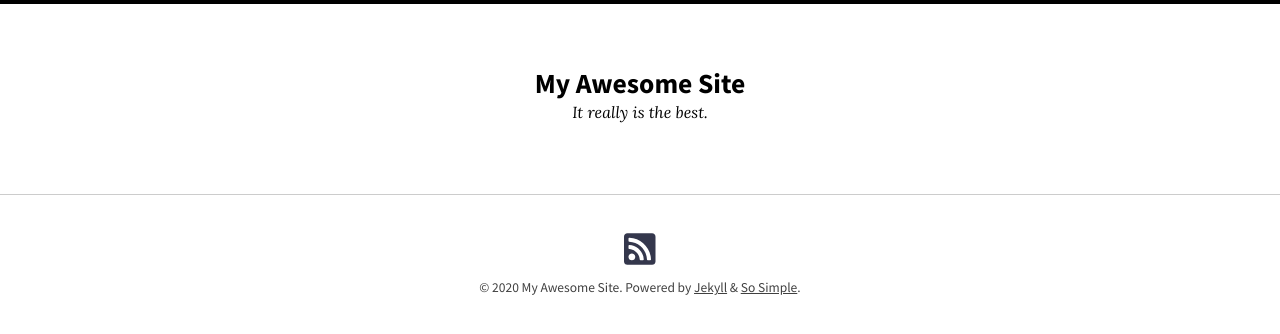
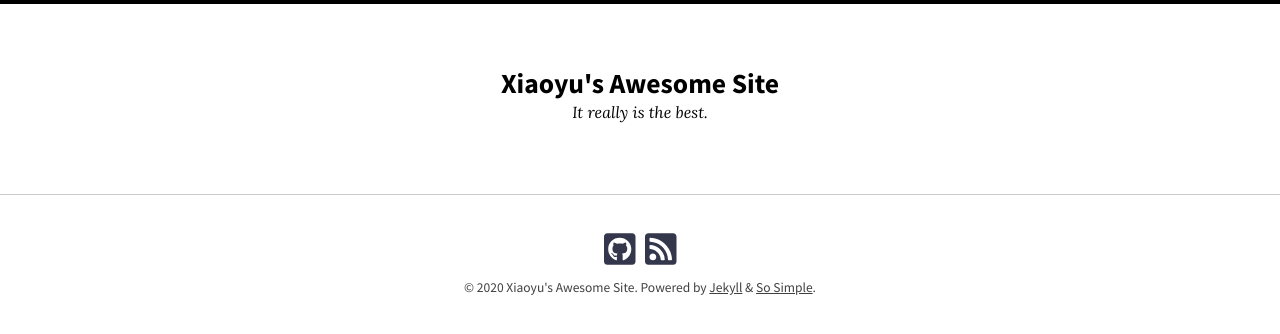
Before and after one commit to migapipo/personal-blog, a Jekyll site: the page built from index.md, in a window 1280 px wide. Shown: the top 334 px of the page. Built offline with Jekyll 4.4.1, drawn with Linux system fonts in a browser that asks for light colours; nearby versions of some CDN libraries.

Commit message:
Update _config.yml

```diff
--- a/_config.yml
+++ b/_config.yml
@@ -17,10 +17,10 @@ theme: jekyll-theme-so-simple
 # remote_theme: mmistakes/so-simple-theme
 skin: "/assets/css/skins/default.css"
 locale: en-US
-title: "My Awesome Site"
+title: "Xiaoyu's Awesome Site"
 description: "It really is the best."
 baseurl: # the subpath of your site, e.g. "/blog"
-url: # the base hostname & protocol for your site e.g. "https://mmistakes.github.io"
+url: https://migapipo.github.io/personal-blog/
 logo: # path of site logo, e.g. "/images/logo.png"
 date_format: "%B %-d, %Y"
 read_time: # reading time estimates, e.g. true
@@ -100,8 +100,12 @@ author:
       url:
       icon:
 
+
 # Footer Links
 footer_links:
+  - title: GitHub
+    url: https://github.com/migapipo
+    icon: fab fa-github-square
   - title: Feed
     url: atom.xml
     icon: fas fa-rss-square
```
